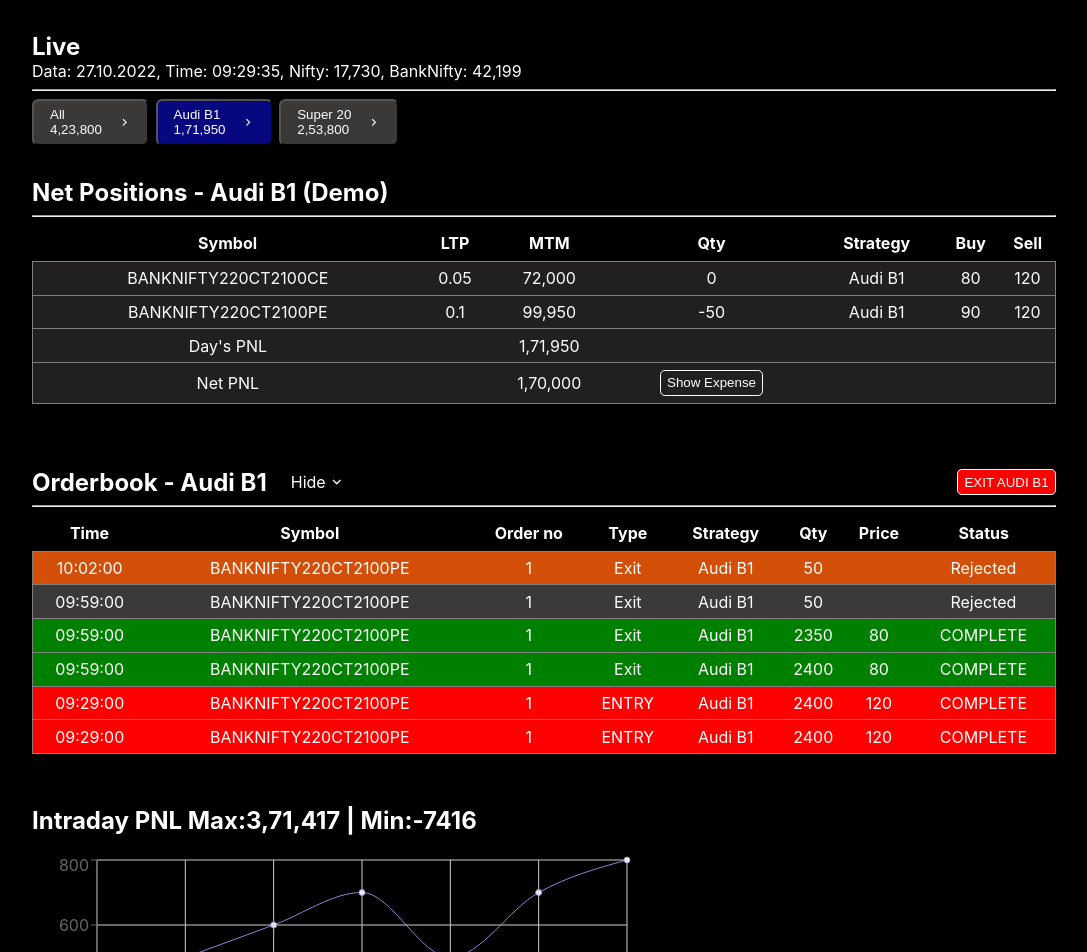
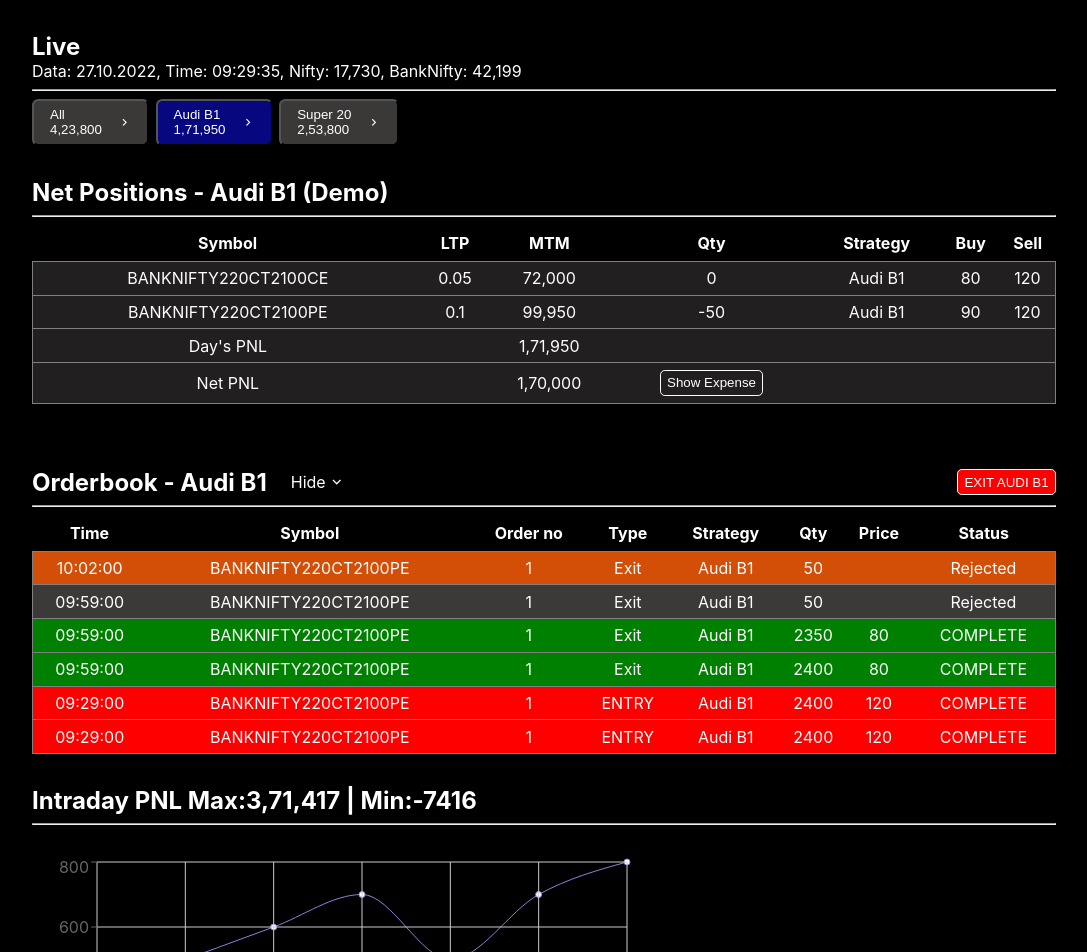
Before and after one commit to itamim345/tachyon_data_table, a React (Create React App) app: page / in a window 1280 px wide. Shown: the top 952 px of the page, without its empty margins (96-1183 px from the left). Built offline with nearby package versions, Linux system fonts and the light colour scheme.

Commit message:
Modification in IntradayGraph component

```diff
--- a/src/Common.css
+++ b/src/Common.css
@@ -123,3 +123,11 @@ table td {
 #order_book table tbody tr:nth-child(6) {
     background-color: red;
 }
+
+/****************** OrderBook CSS ****************/
+#intraday_graph h2{
+    margin: 0;
+}
+#intraday_graph hr {
+    margin-bottom: 2rem;
+}
--- a/src/components/IntradayGraph.js
+++ b/src/components/IntradayGraph.js
@@ -14,6 +14,7 @@ export default function IntradayGraph() {
   return (
     <div id="intraday_graph">
       <h2>Intraday PNL Max:3,71,417 | Min:-7416</h2>
+      <hr />
       <LineChart width={600} height={300} data={data}>
         <Line type="monotone" dataKey="uv" stroke="#8884d8" />
         <CartesianGrid stroke="#ccc" />
```
